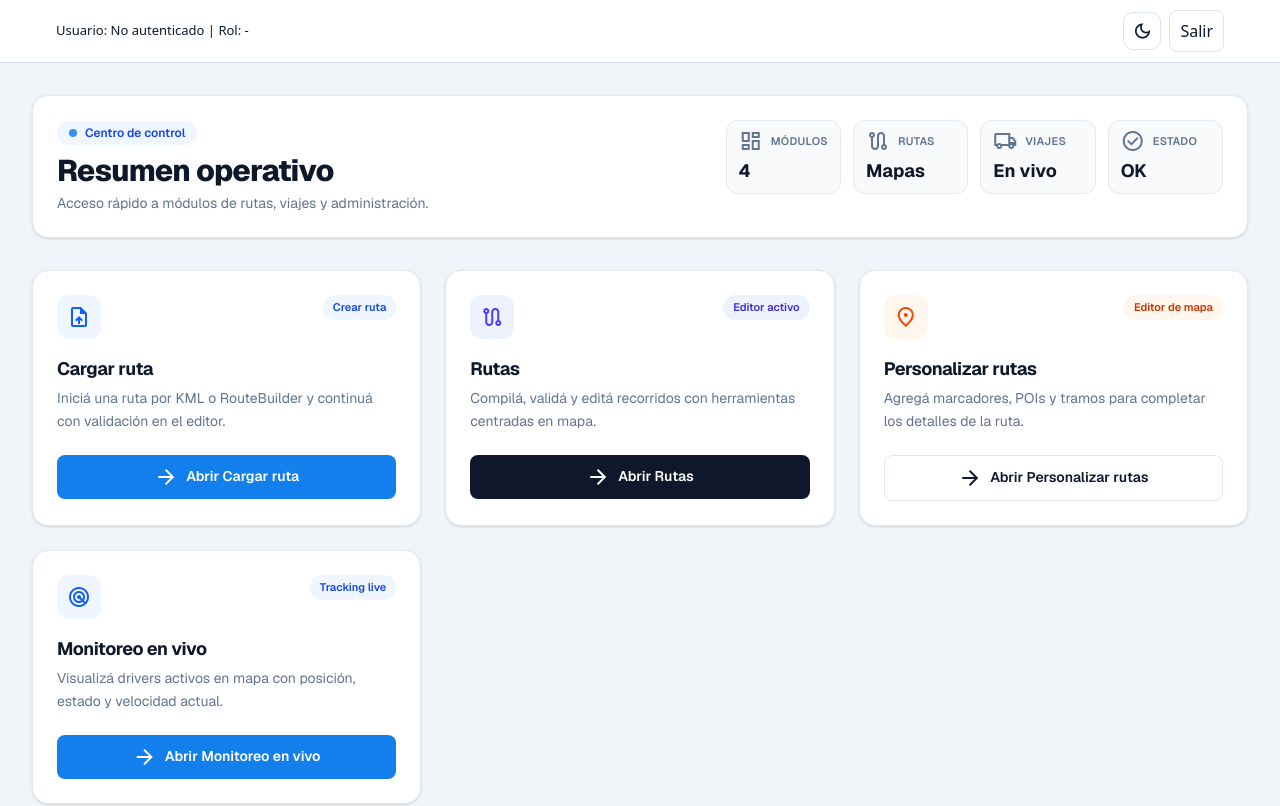
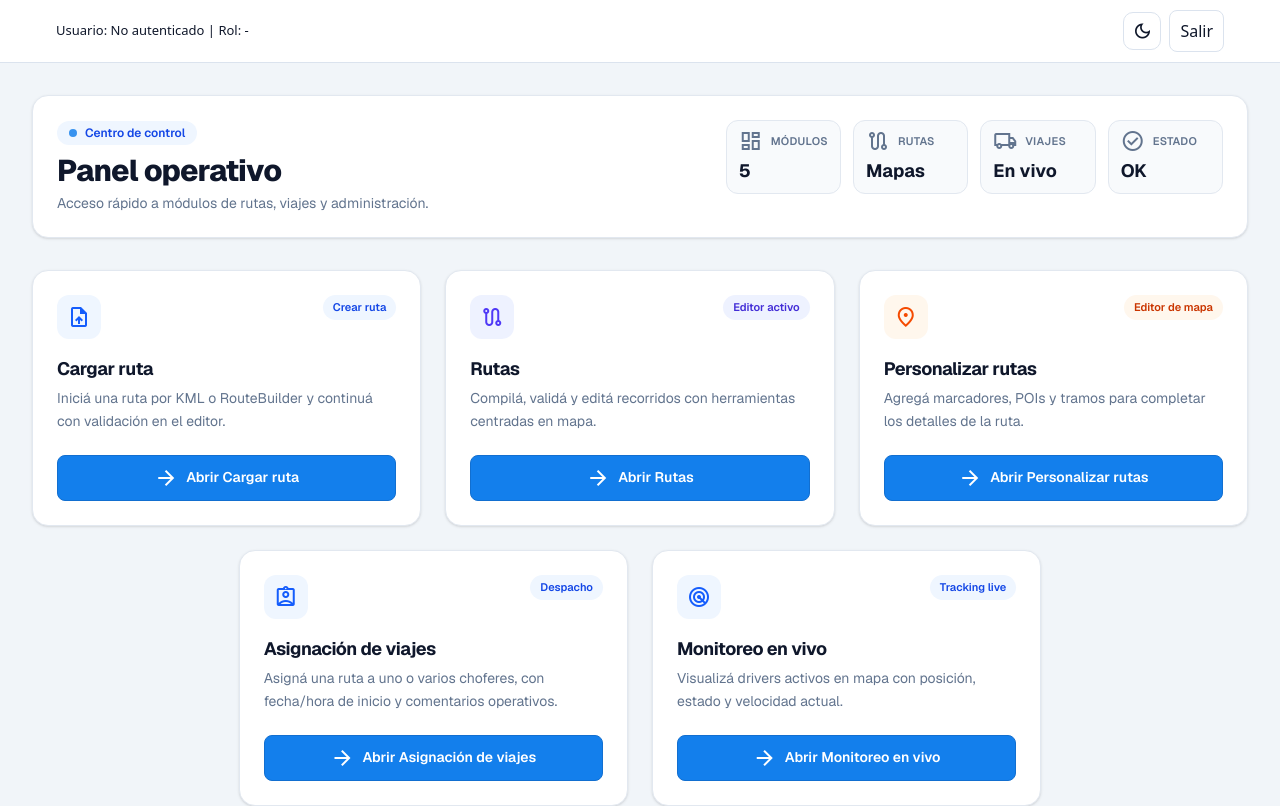
Before and after one commit to AdrianoAbdelnur/Copilot-web, a Next.js app: page / in a window 1280 px wide. Shown: the top 806 px of the page. Built offline with nearby package versions, Linux system fonts and the light colour scheme; no server answers.

Commit message:
Add driver my-trip-plans endpoint and align dashboard/map UX

```diff
--- /dev/null
+++ b/app/api/trip-plans/my/route.ts
@@ -0,0 +1,74 @@
+import { connectDB } from "@/lib/db";
+import TripPlan from "@/models/TripPlan";
+import { getAuthPayload } from "@/lib/auth";
+
+export const runtime = "nodejs";
+
+function parseDateMaybe(input: string | null): Date | null {
+  if (!input) return null;
+  const d = new Date(input);
+  return Number.isNaN(d.getTime()) ? null : d;
+}
+
+function parseLimit(input: string | null, fallback = 100, max = 500): number {
+  const n = Number(input);
+  if (!Number.isFinite(n) || n <= 0) return fallback;
+  return Math.min(Math.floor(n), max);
+}
+
+const DEFAULT_ACTIVE_STATUSES = ["planned", "assigned", "in_progress"] as const;
+
+export async function GET(req: Request) {
+  try {
+    const payload = getAuthPayload(req);
+    const authUserId = payload?.user?.id ? String(payload.user.id) : "";
+    if (!authUserId) {
+      return Response.json({ ok: false, error: "unauthorized" }, { status: 401 });
+    }
+
+    await connectDB();
+
+    const url = new URL(req.url);
+    const statusRaw = (url.searchParams.get("status") || "").trim();
+    const fromRaw = url.searchParams.get("from");
+    const toRaw = url.searchParams.get("to");
+    const from = parseDateMaybe(fromRaw);
+    const to = parseDateMaybe(toRaw);
+
+    if ((fromRaw && !from) || (toRaw && !to)) {
+      return Response.json({ ok: false, error: "invalid_date" }, { status: 400 });
+    }
+
+    const statuses = statusRaw
+      ? Array.from(
+          new Set(
+            statusRaw
+              .split(",")
+              .map((s) => s.trim())
+              .filter(Boolean),
+          ),
+        )
+      : [...DEFAULT_ACTIVE_STATUSES];
+
+    const query: Record<string, any> = {
+      driverUserId: authUserId,
+      status: { $in: statuses },
+    };
+
+    if (from || to) {
+      query.plannedStartAt = {};
+      if (from) query.plannedStartAt.$gte = from;
+      if (to) query.plannedStartAt.$lte = to;
+    }
+
+    const items = await TripPlan.find(query)
+      .populate("routeId", "title")
+      .sort({ plannedStartAt: 1 })
+      .limit(parseLimit(url.searchParams.get("limit"), 100, 500))
+      .lean();
+
+    return Response.json({ ok: true, items, mine: true, statuses });
+  } catch {
+    return Response.json({ ok: false, error: "failed_to_list_my_trip_plans" }, { status: 500 });
+  }
+}
--- a/app/page.tsx
+++ b/app/page.tsx
@@ -62,6 +62,14 @@ export default function Home() {
         tone: "orange",
       },
       {
+        href: "/trips",
+        title: "Asignación de viajes",
+        description: "Asigná una ruta a uno o varios choferes, con fecha/hora de inicio y comentarios operativos.",
+        badge: "Despacho",
+        icon: "assignment_ind",
+        tone: "primary",
+      },
+      {
         href: "/trips/live",
         title: "Monitoreo en vivo",
         description: "Visualizá drivers activos en mapa con posición, estado y velocidad actual.",
@@ -89,17 +97,17 @@ export default function Home() {
     primary: {
       icon: "bg-blue-50 text-blue-600",
       badge: "bg-blue-50 text-blue-700",
-      button: "bg-[#137fec] text-white hover:bg-[#126fd0]",
+      button: "bg-[#137fec] text-white border border-[#126fd0] hover:bg-[#126fd0]",
     },
     indigo: {
       icon: "bg-indigo-50 text-indigo-600",
       badge: "bg-indigo-50 text-indigo-700",
-      button: "bg-slate-900 text-white hover:bg-slate-800",
+      button: "bg-[#137fec] text-white border border-[#126fd0] hover:bg-[#126fd0]",
     },
     orange: {
       icon: "bg-orange-50 text-orange-600",
       badge: "bg-orange-50 text-orange-700",
-      button: "bg-white text-slate-900 border border-slate-200 hover:bg-slate-50",
+      button: "bg-[#137fec] text-white border border-[#126fd0] hover:bg-[#126fd0]",
     },
   };
 
@@ -113,7 +121,7 @@ export default function Home() {
                 <span className="h-2 w-2 animate-pulse rounded-full bg-[#137fec]" />
                 Centro de control
               </div>
-              <h1 className="text-2xl font-extrabold tracking-tight sm:text-3xl">Resumen operativo</h1>
+              <h1 className="text-2xl font-extrabold tracking-tight sm:text-3xl">Panel operativo</h1>
               <p className="mt-1 text-sm text-slate-500">Acceso rápido a módulos de rutas, viajes y administración.</p>
             </div>
             <div className="grid grid-cols-2 gap-3 sm:grid-cols-4">
@@ -125,11 +133,14 @@ export default function Home() {
           </div>
         </header>
 
-        <section className="grid gap-6 md:grid-cols-2 xl:grid-cols-3">
+        <section className="flex flex-wrap justify-center gap-6">
           {cards.map((card) => {
             const tone = toneClasses[card.tone];
             return (
-              <div key={card.href} className="min-w-0 rounded-2xl border border-slate-200 bg-white p-6 shadow-sm transition hover:-translate-y-0.5 hover:shadow-md">
+              <div
+                key={card.href}
+                className="min-w-0 w-full md:w-[calc(50%-0.75rem)] xl:w-[calc(33.333%-1rem)] rounded-2xl border border-slate-200 bg-white p-6 shadow-sm transition hover:-translate-y-0.5 hover:shadow-md"
+              >
                 <div className="mb-4 flex items-start justify-between gap-2">
                   <div className={`inline-flex h-11 w-11 items-center justify-center rounded-xl ${tone.icon}`}>
                     <span className="material-symbols-outlined text-xl">{card.icon}</span>
@@ -138,7 +149,7 @@ export default function Home() {
                 </div>
 
                 <h2 className="truncate text-lg font-bold tracking-tight">{card.title}</h2>
-                <p className="mt-1 min-h-12 break-words text-sm leading-relaxed text-slate-500">{card.description}</p>
+                <p className="mt-1 min-h-12 wrap-break-word text-sm leading-relaxed text-slate-500">{card.description}</p>
 
                 <Link
                   href={card.href}
--- a/app/trips/TripPlaybackMap.tsx
+++ b/app/trips/TripPlaybackMap.tsx
@@ -367,6 +367,9 @@ export default function TripPlaybackMap({
         center: { lat: -26.8318, lng: -65.2194 },
         zoom: 7,
         mapTypeId: "roadmap",
+        gestureHandling: "greedy",
+        scrollwheel: true,
+        disableDoubleClickZoom: true,
       });
     }
   }, [ready]);
--- a/lib/auth.ts
+++ b/lib/auth.ts
@@ -15,11 +15,8 @@ export function getAuthPayload(req: Request): AuthPayload | null {
 
   const authHeader = (req.headers.get("authorization") || "").trim();
 
-  const tokenFromAuth = authHeader.startsWith("Bearer ")
-    ? authHeader.slice(7).trim()
-    : authHeader.length
-      ? authHeader
-      : null;
+  // Mobile clients send the raw JWT token in Authorization (without "Bearer ").
+  const tokenFromAuth = authHeader.length ? authHeader : null;
 
   const cookieHeader = req.headers.get("cookie") || "";
   const cookieToken = cookieHeader
```
